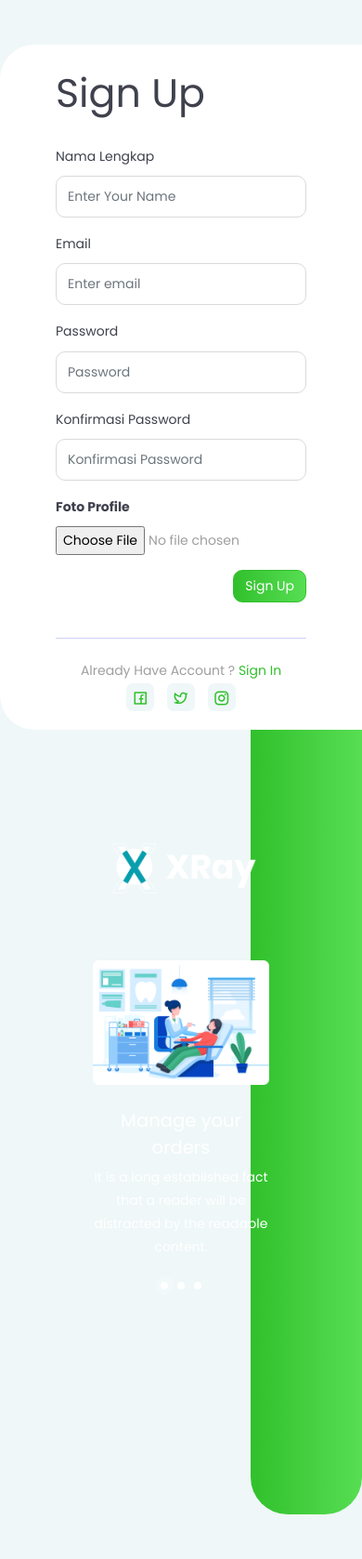
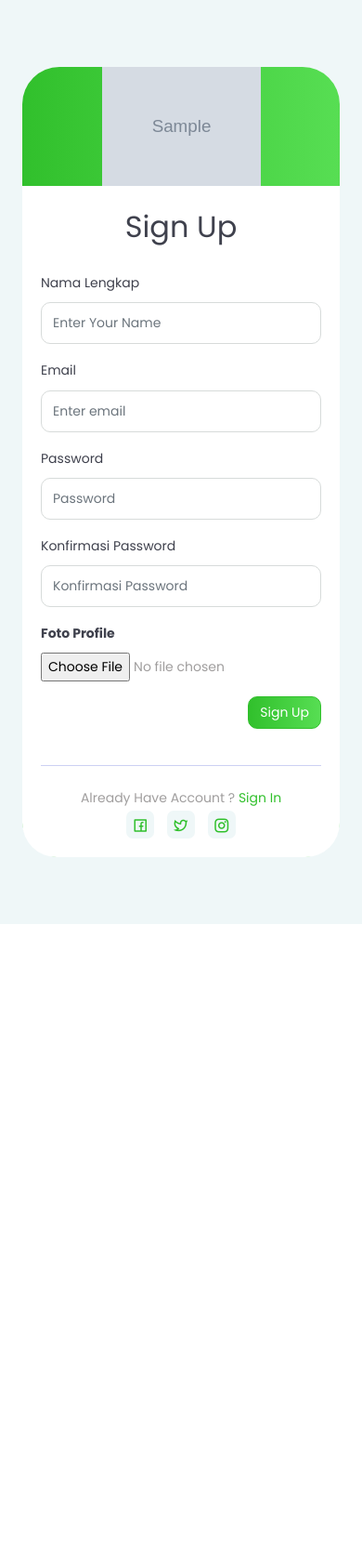
Before and after one commit to ZKYRIO/company_profile, a PHP site: page /signup.php in a window 390 px wide. Shown: the whole page at 93% size. After the commit the page ends 994 px from the top, so only its background shows below. Run offline with PHP 8.4, Linux system fonts and the light colour scheme; tables that the repository leaves empty or names only in its code hold one stand-in row (values such as "Sample post"); grey boxes marked "Sample" are stand-in pictures.

Commit message:
Redesign dan fixed responsif signup dan signin

```diff
--- a/admin/css/myStyle.css
+++ b/admin/css/myStyle.css
@@ -75,8 +75,55 @@ nav .ri-fullscreen-exit-line:before {
     border-radius: 25%;
 }
 
+/* Sign In & Sign Up */
+.sign-in-page .row .sign-in-details,
+.sign-up-page .row .sign-up-details {
+    display: flex;
+    align-items: center;
+    justify-content: center;
+}
+
 
 /* Table Head ( TH ) Center */
 thead tr th {
     text-align: center !important;
 }
+
+@media screen AND (max-width: 767px) {
+    .sign-in-page,
+    .sign-up-page {
+        padding: 1.5rem;
+    }
+
+    .sign-in-from,
+    .sign-up-from {
+        border-radius: 0px 0 37px 37px ;
+    }
+
+    .sign-in-page .row .sign-in-details img,
+    .sign-up-page .row .sign-up-details img {
+        width: 50%;
+    }
+
+    .sign-in-from h1 ,
+    .sign-up-from h1 {
+        text-align: center;
+        font-size: 2rem;
+    }
+
+    .sign-up-from {
+        padding: 20px;
+    }
+
+    .sign-up-page .row {
+        flex-direction: column-reverse;
+    }
+
+    .sign-up-page .sign-up-page-bg::after {
+        left: 0;
+    }
+
+    .sign-up-detail {
+        height: auto;
+    }
+}
--- a/admin/signup.php
+++ b/admin/signup.php
@@ -19,6 +19,10 @@ if ( isset($_POST["signUp"]) ) {
         ";
     }
 }
+
+// Ambil data user dari database
+$identitaswebs = mysqli_query($db, "SELECT * FROM identitas_web");
+$identitasweb = mysqli_fetch_assoc($identitaswebs);
 ?>
 
 <!doctype html>
@@ -104,27 +108,9 @@ if ( isset($_POST["signUp"]) ) {
                     </div>
                 </div>
 
-                <div class="col-md-6 text-center">
-                    <div class="sign-up-detail text-white">
-                        <a class="sign-up-logo mb-5" href="#"><img src="images/logo-white.png" class="img-fluid" alt="logo"></a>
-                        <div class="owl-carousel" data-autoplay="true" data-loop="true" data-nav="false" data-dots="true" data-items="1" data-items-laptop="1" data-items-tab="1" data-items-mobile="1" data-items-mobile-sm="1" data-margin="0">
-                            <div class="item">
-                                <img src="images/login/1.png" class="img-fluid mb-4" alt="logo">
-                                <h4 class="mb-1 text-white">Manage your orders</h4>
-                                <p>It is a long established fact that a reader will be distracted by the readable content.</p>
-                            </div>
-                            <div class="item">
-                                <img src="images/login/2.png" class="img-fluid mb-4" alt="logo">
-                                <h4 class="mb-1 text-white">Manage your orders</h4>
-                                <p>It is a long established fact that a reader will be distracted by the readable content.</p>
-                            </div>
-                            <div class="item">
-                                <img src="images/login/3.png" class="img-fluid mb-4" alt="logo">
-                                <h4 class="mb-1 text-white">Manage your orders</h4>
-                                <p>It is a long established fact that a reader will be distracted by the readable content.</p>
-                            </div>
-                        </div>
-                    </div>
+                <div class="col-md-6 text-center sign-up-details">
+                    <img src="img/identitasWeb/<?php echo $identitasweb['logo_instansi'] ?>" style="background: rgb(214,255,208);background: radial-gradient(circle, rgba(214,255,208,0.8409488795518207) 13%, rgba(107,255,87,0) 31%, rgba(34,165,0,0) 100%);"
+                    width="70%" alt="logo">
                 </div>
             </div>
         </div>
```
Also changed, not shown: admin/signin.php (+7 -23 lines).
